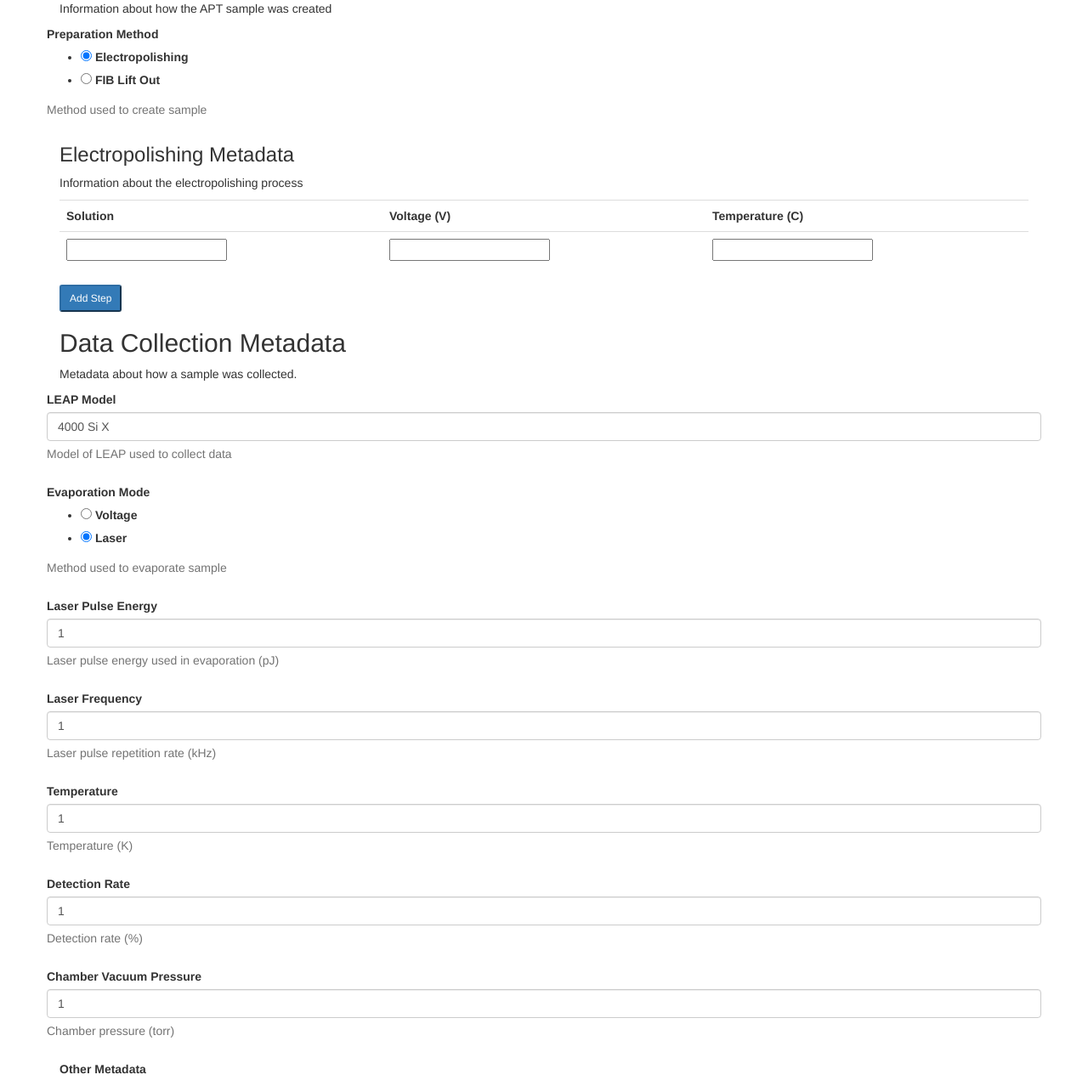
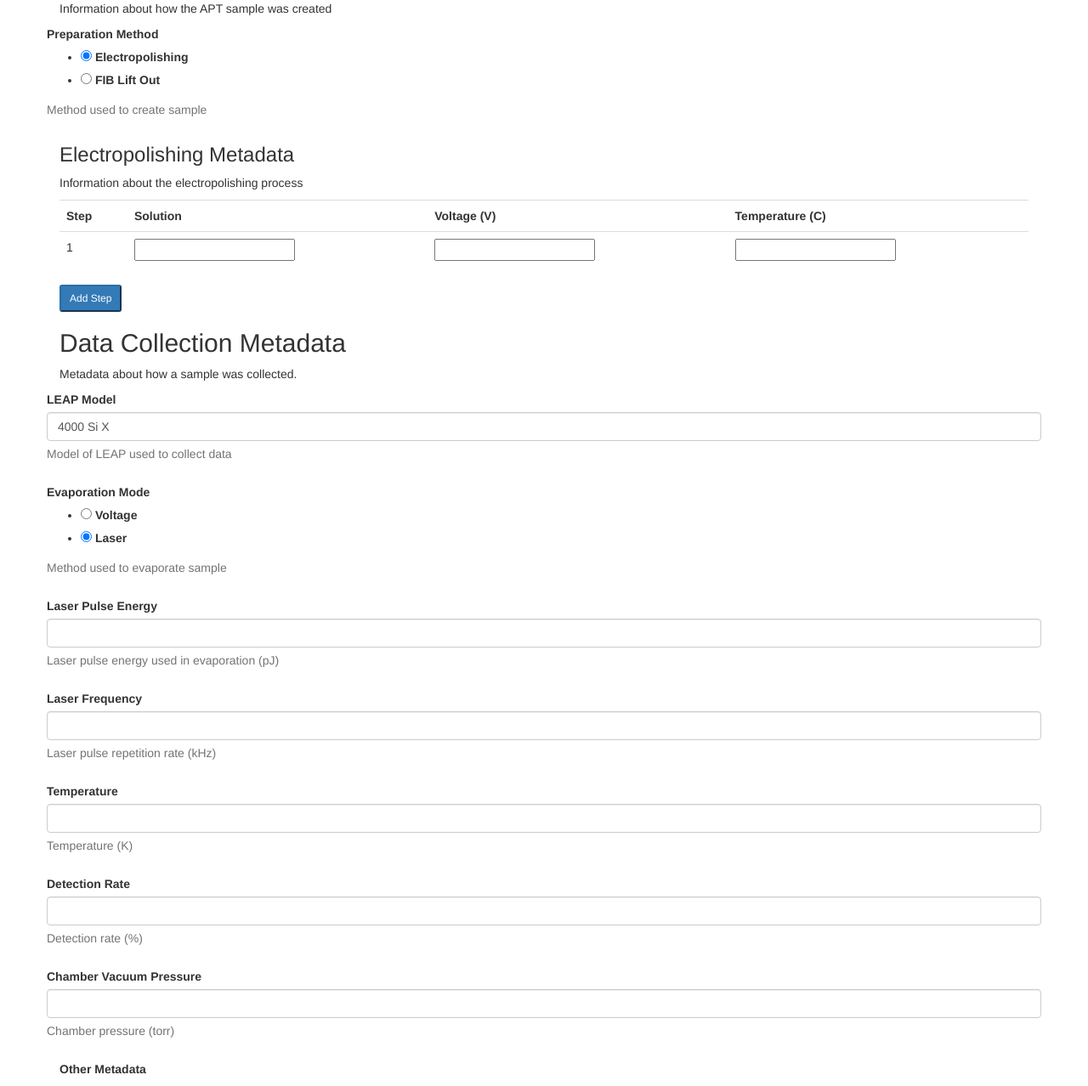
Before and after one commit to materials-data-facility/nucapt, a Flask app: template nucapt/templates/sample_create.html in a window 1280 px wide. Shown: the part 767-2045 px from the top of the page at 85% size. Run offline with Flask 2, Linux system fonts and the light colour scheme; the template is opened without the code that fills it: values that come from a table or form of the project are taken from there, most other values are stand-ins (such as "Sample title", 1, 10 or a date in 2020); parts of the project's set-up code (start-up, migrations or seed data) failed here and were passed over; some libraries are stand-ins or nearby versions.

Commit message:
Made everything but title not required

```diff
--- a/nucapt/forms.py
+++ b/nucapt/forms.py
@@ -43,14 +43,12 @@ class APTCollectionMethodForm(Form):
                                validators=[NumberRange(min=0, message='Voltage ratio must be positive')],
                                default=1)
     laser_pulse_energy = FloatField('Laser Pulse Energy', description='Laser pulse energy used in evaporation (pJ)',
-                                    validators=[NumberRange(min=0, message='Energy must be positive')],
-                                    default=1)
+                                    validators=[NumberRange(min=0, message='Energy must be positive')])
     laser_frequency = FloatField('Laser Frequency', description='Laser pulse repetition rate (kHz)',
-                                 validators=[NumberRange(min=0, message='Frequency must be positive')],
-                                 default=1)
-    temperature = FloatField('Temperature', description='Temperature (K)', default=1)
-    detection_rate = FloatField('Detection Rate', description='Detection rate (%)', default=1)
-    chamber_pressure = FloatField('Chamber Vacuum Pressure', description='Chamber pressure (torr)', default=1)
+                                 validators=[NumberRange(min=0, message='Frequency must be positive')])
+    temperature = FloatField('Temperature', description='Temperature (K)')
+    detection_rate = FloatField('Detection Rate', description='Detection rate (%)')
+    chamber_pressure = FloatField('Chamber Vacuum Pressure', description='Chamber pressure (torr)')
     misc = FieldList(FormField(KeyValueForm), 'Other Metadata', description='Anything else that is pertinent')
 
 
--- a/nucapt/templates/_form_utils.html
+++ b/nucapt/templates/_form_utils.html
@@ -1,4 +1,4 @@
-{% macro render_field(field, class="form-control", required=True) -%}
+{% macro render_field(field, class="form-control", required=False) -%}
     <div class="form-group {% if field.errors %}has-error{% endif %}">
         {{ field.label }}
         {{ field(class=class, **{"required":""} if required else dict()) | safe }}
--- a/nucapt/templates/_leap_sample_forms.html
+++ b/nucapt/templates/_leap_sample_forms.html
@@ -89,7 +89,7 @@
 
     <p>Simple description of this reconstruction.</p>
 
-    {{ render_field(form.title) }}
+    {{ render_field(form.title, required=True) }}
 
     {{ render_field(form.description) }}
 
@@ -122,12 +122,8 @@
                 fib_form.hide();
                 if (method === "fib_lift_out") {
                     fib_form.show();
-                    fib_form.find('input').attr('required', '');
-                    ep_form.find('input').removeAttr('required');
                 } else {
                     ep_form.show();
-                    fib_form.find('input').removeAttr('required');
-                    ep_form.find('input').attr('required', '');
                 }
             };
             pickSubForm();
@@ -147,8 +143,14 @@
 
                 // Make a new form row
                 var tr = document.createElement("tr");
+
+                // Add loop counter
+                var td = document.createElement("td");
+                td.innerHTML = numRows + 1;
+                tr.appendChild(td);
+
                 ['solution', 'voltage', 'temperature'].forEach(function (e) {
-                    var td = document.createElement("td");
+                    td = document.createElement("td");
                     var input = document.createElement("input");
                     input.id = '{{ form_prefix }}electropolish-' + numRows + "-" + e;
                     input.name = input.id;
@@ -186,15 +188,17 @@
 
         <table class="table" id="ep_table">
             <tr>
+                <th>Step</th>
                 <th>Solution</th>
                 <th>Voltage (V)</th>
                 <th>Temperature (C)</th>
             </tr>
             {% for step in form.electropolish %}
                 <tr>
-                    <td>{{ step.solution(required="") }}</td>
-                    <td>{{ step.voltage(required="") }}</td>
-                    <td>{{ step.temperature(required="") }}</td>
+                    <td>{{ loop.index }}</td>
+                    <td>{{ step.solution() }}</td>
+                    <td>{{ step.voltage() }}</td>
+                    <td>{{ step.temperature() }}</td>
                 </tr>
             {% endfor %}
         </table>
--- a/nucapt/templates/analysis_create.html
+++ b/nucapt/templates/analysis_create.html
@@ -51,7 +51,7 @@
 
         <p>Describe the analysis. What analysis did you perform? Why did you do it? What data are you uploading?</p>
 
-        {{ render_field(form.title) }}
+        {{ render_field(form.title, required=True) }}
 
         {{ render_field(form.description) }}
 
--- a/nucapt/templates/reconstruction_create.html
+++ b/nucapt/templates/reconstruction_create.html
@@ -13,7 +13,7 @@
     <form class='form-horizontal' method=post enctype="multipart/form-data">
 
         {% from "_leap_sample_forms.html" import recon_form %}
-        {{ render_field(form.name) }}
+        {{ render_field(form.name, required=True) }}
 
         {{ mf.recon_form(form) }}
 
--- a/nucapt/templates/sample_create.html
+++ b/nucapt/templates/sample_create.html
@@ -14,7 +14,7 @@
 
     <form class='form-horizontal' method=post enctype="multipart/form-data">
 
-        {{ render_field(form.sample_name) }}
+        {{ render_field(form.sample_name, required=True) }}
 
         <h2>Sample Information</h2>
 
```
Also changed, not shown: nucapt/templates/dataset_create.html (+6 -6 lines).
